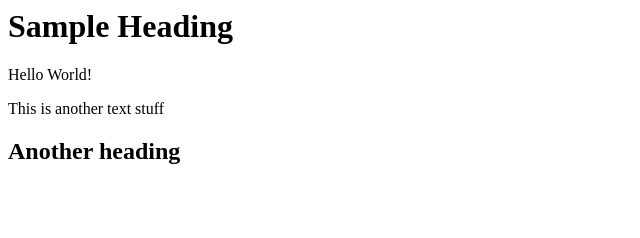
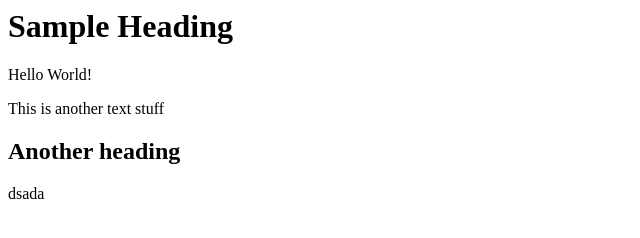
Before and after one commit to naleono/inf133, a plain HTML site: page index.html in a window 1280 px wide. Shown: the full height of the page, 0-640 px from the left. Drawn offline with Linux system fonts and the light colour scheme.

Commit message:
test
test

```diff
--- a/index.html
+++ b/index.html
@@ -8,5 +8,6 @@
         <p>This is another text stuff</p>
 
         <h2>Another heading</h2>
+        <p>dsada</p>
     </body>
 </html>
```
